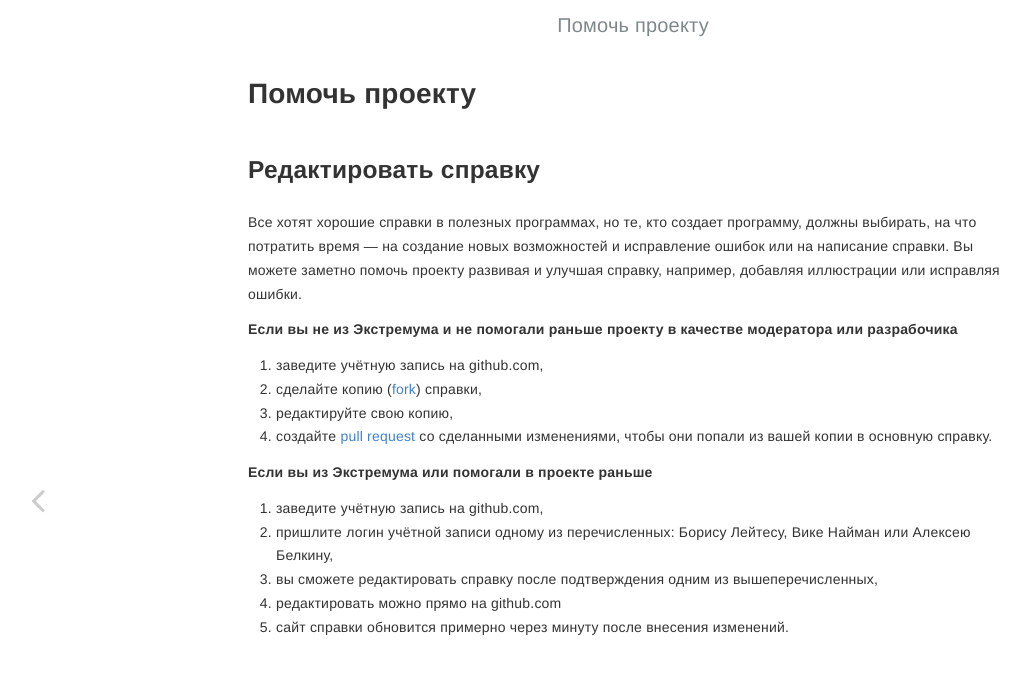
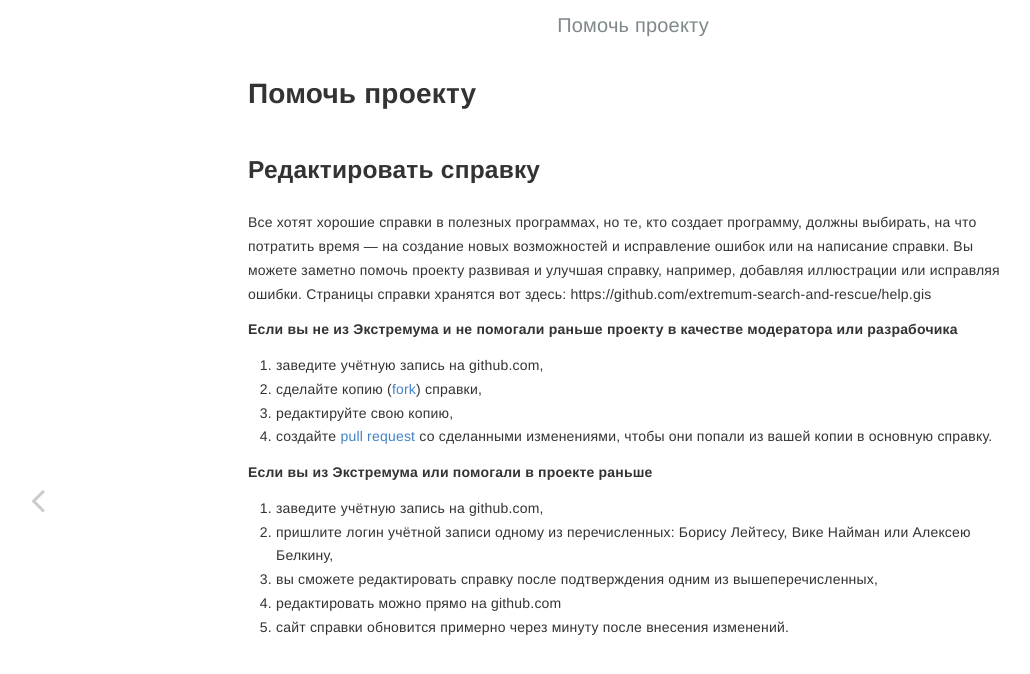
Before and after one commit to extremum-search-and-rescue/help.gis, a Jekyll site: the page built from _pages/contribute.md, in a window 1280 px wide. Shown: the top 674 px of the page, without its empty margins (7-1037 px from the left). Built offline with Jekyll 4.4.1, drawn with Linux system fonts in a browser that asks for light colours.

Commit message:
added link to help sources on github

```diff
--- a/_pages/contribute.md
+++ b/_pages/contribute.md
@@ -6,6 +6,7 @@ layout: post
 
 ## Редактировать справку
 Все хотят хорошие справки в полезных программах, но те, кто создает программу, должны выбирать, на что потратить время — на создание новых возможностей и исправление ошибок или на написание справки. Вы можете заметно помочь проекту развивая и улучшая справку, например, добавляя иллюстрации или исправляя ошибки.
+Страницы справки хранятся вот здесь: https://github.com/extremum-search-and-rescue/help.gis
 
 **Если вы не из Экстремума и не помогали раньше проекту в качестве модератора или разрабочика**
 
```
